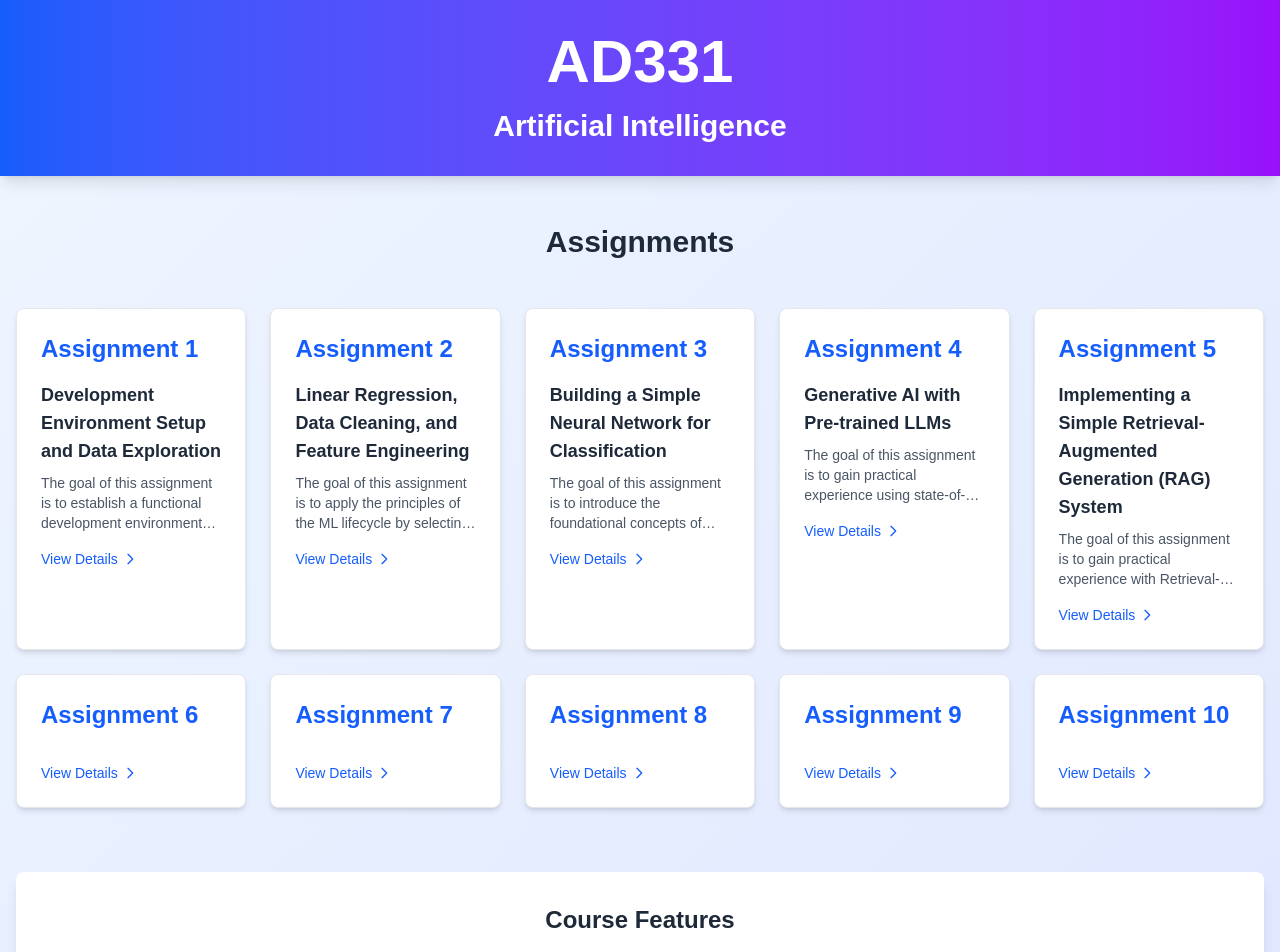
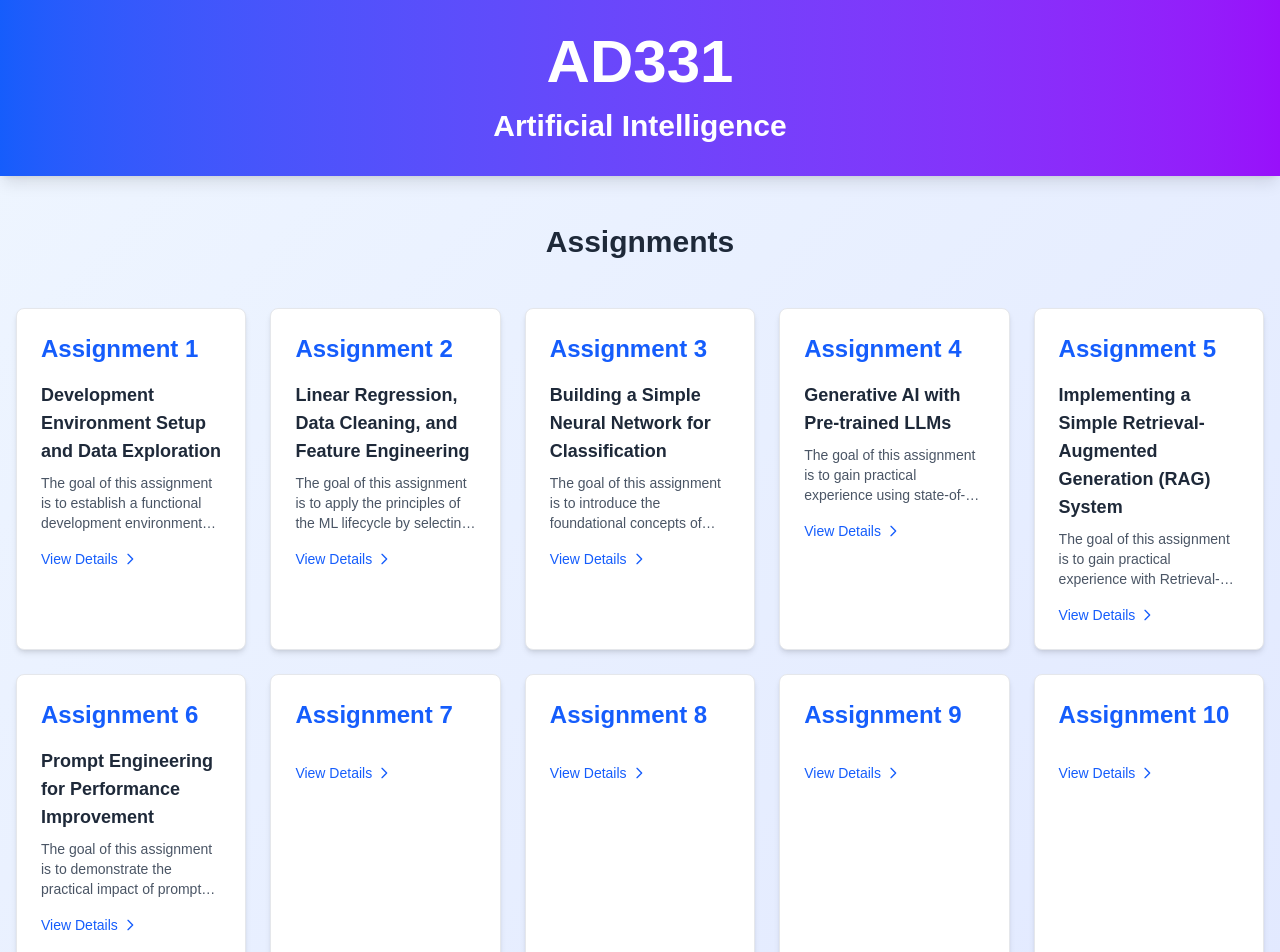
Before and after one commit to BradleyCharles/ad331_artificial_intelligence, a Next.js app: page / in a window 1280 px wide. Shown: the top 952 px of the page. Built offline with nearby package versions, Linux system fonts and the light colour scheme.

Commit message:
fix: Add title and description for assignment 6 on Prompt Engineering

```diff
--- a/src/app/page.tsx
+++ b/src/app/page.tsx
@@ -7,7 +7,7 @@ export default function Home() {
     { number: 3, title: "Building a Simple Neural Network for Classification", description: "The goal of this assignment is to introduce the foundational concepts of Deep Learning by having you build, train, and evaluate a simple Feedforward Neural Network (FNN) using a major deep learning framework (TensorFlow/Keras, PyTorch or scikit-learn)." },
     { number: 4, title: "Generative AI with Pre-trained LLMs", description: "The goal of this assignment is to gain practical experience using state-of-the-art Large Language Models (LLMs) via the Hugging Face Transformers library. You will select a model and implement one core generative task, experimenting with key parameters." },
     { number: 5, title: "Implementing a Simple Retrieval-Augmented Generation (RAG) System", description: "The goal of this assignment is to gain practical experience with Retrieval-Augmented Generation (RAG), a key technique used to ground Large Language Models (LLMs) in external, factual knowledge." },
-    { number: 6, title: "", description: "" },
+    { number: 6, title: "Prompt Engineering for Performance Improvement", description: "The goal of this assignment is to demonstrate the practical impact of prompt engineering on Large Language Model (LLM) performance. You will select a challenging task and iteratively apply at least three distinct prompt techniques to significantly improve the model's output quality." },
     { number: 7, title: "", description: "" },
     { number: 8, title: "", description: "" },
     { number: 9, title: "", description: "" },
```
